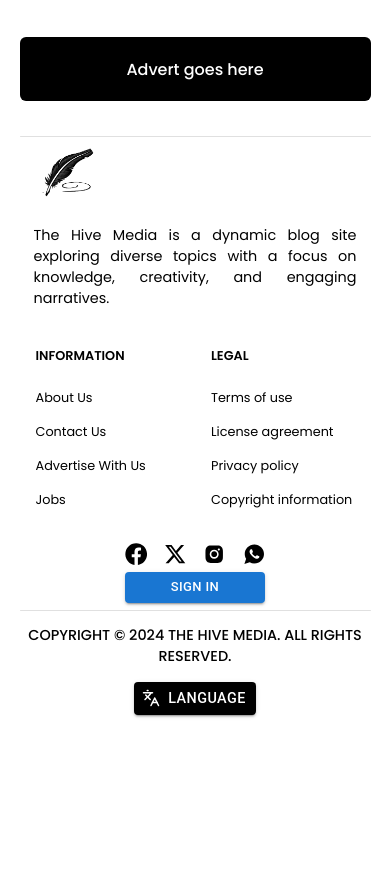
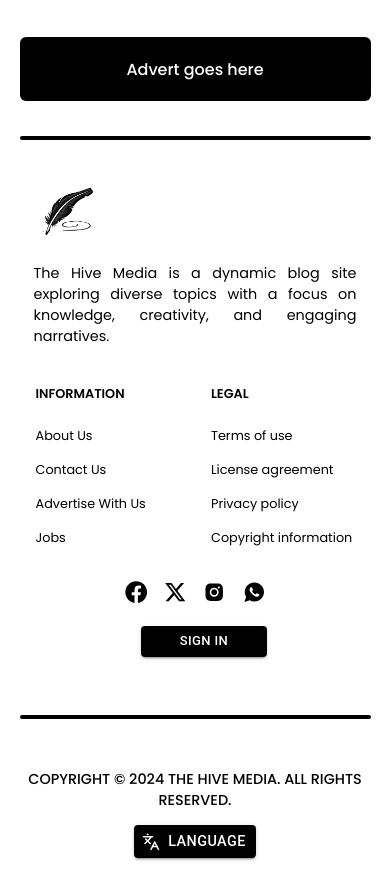
Before and after one commit to Fareed0001/thehivemedia, a Next.js app: page / in a window 390 px wide. Shown: the part 1020-1898 px from the top of the page. Before the commit the page ends 1754 px from the top, so only its background shows below. Built offline with nearby package versions, Linux system fonts and the light colour scheme.

Commit message:
mobile view adjustments footer divider

```diff
--- a/src/styles/footer.module.css
+++ b/src/styles/footer.module.css
@@ -1,6 +1,6 @@
 /* FOOTER DIVIDER  */
 
-.footerDivider {
+.footerContainer .footerDivider {
   border: 1px solid var(--foreground);
   margin: 3% 0 2%;
 }
@@ -60,14 +60,14 @@
   color: var(--primary-color);
 }
 
-.footerSignIn {
+.socialMediaDiv .footerSignIn {
   margin: 16px;
   background-color: var(--foreground);
   color: var(--background);
   width: 90%;
 }
 
-.footerSignIn:hover {
+.socialMediaDiv .footerSignIn:hover {
   background-color: var(--primary-color);
 }
 
@@ -141,8 +141,8 @@
 @media screen and (max-width: 479px) {
 /* FOOTER DIVIDER  */
 
-.footerDivider {
-  border: 3px solid var(--foreground);
+.footerContainer .footerDivider {
+  border: 2px solid var(--foreground);
   margin: 10% 0;
   border-radius: 6px;
 }
--- a/src/styles/navbar.module.css
+++ b/src/styles/navbar.module.css
@@ -385,7 +385,7 @@
 
 /* Navbar  */
 .inputContainer {
-  margin: 0 2% 0 10%;
+  margin: 0 2% 0 12%;
 }
 
 .navbarLinkDiv {
```
